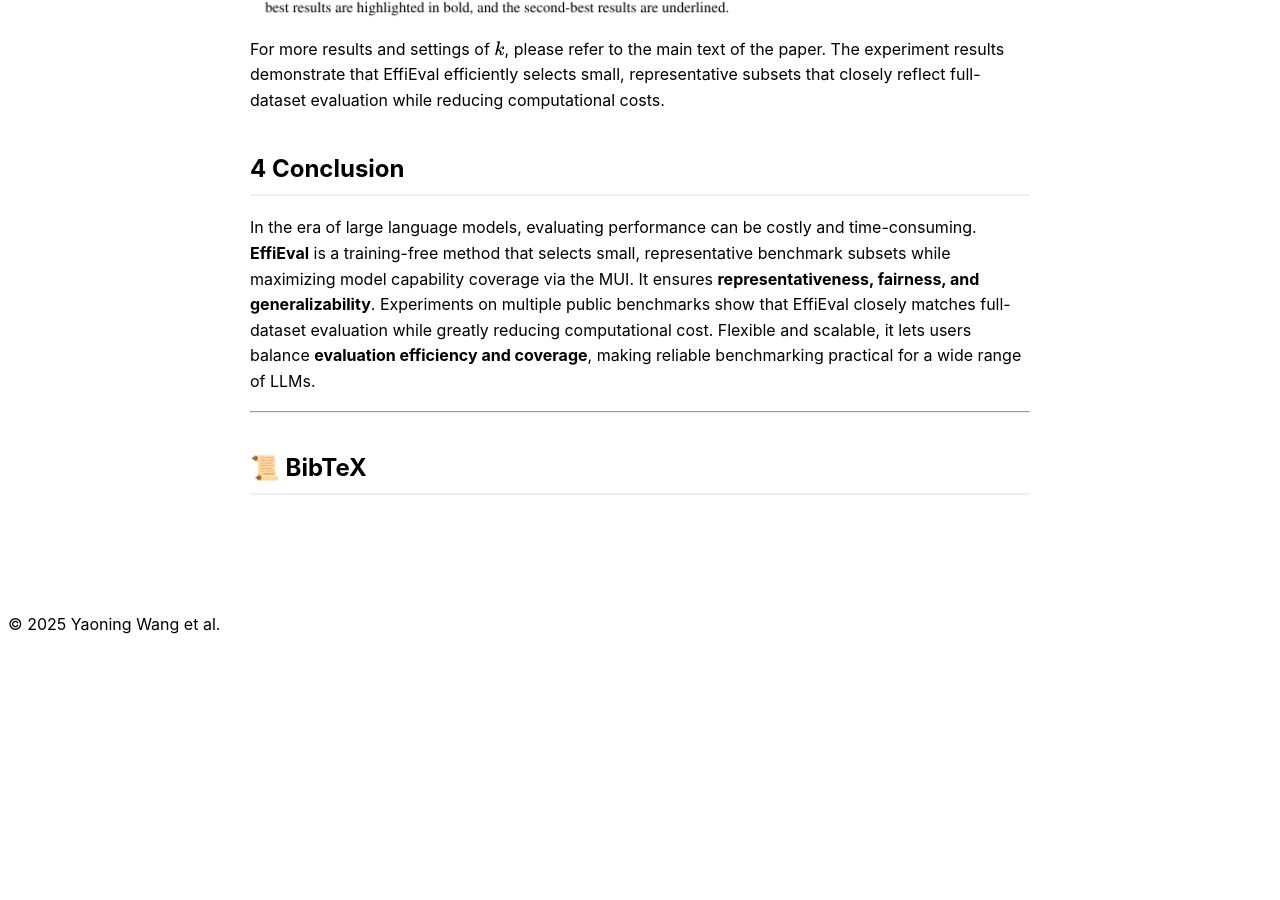
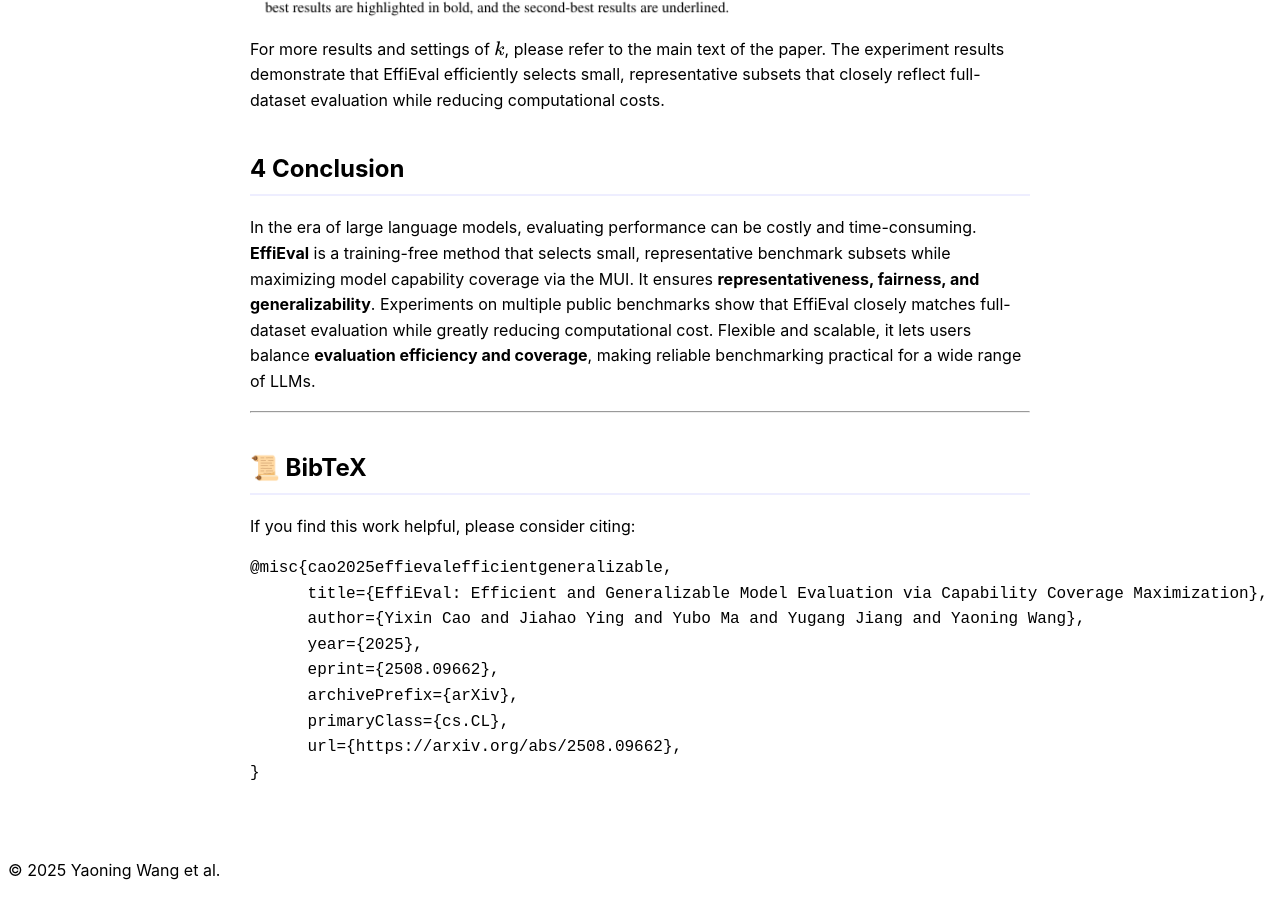
Before and after one commit to Castria-cn/EffiEval-homepage, a Jekyll site: the page built from index.md, in a window 1280 px wide and 900 px high, scrolled down 2355 px. Built offline with Jekyll 4.4.1, drawn with Linux system fonts in a browser that asks for light colours; before the commit the page ends 3009 px from its top, so only the background shows below that.

Commit message:
update citation

````diff
--- a/index.md
+++ b/index.md
@@ -62,6 +62,16 @@ In the era of large language models, evaluating performance can be costly and ti
 
 ## 📜 BibTeX
 
+If you find this work helpful, please consider citing:
+
 ```bibtex
-
+@misc{cao2025effievalefficientgeneralizable,
+      title={EffiEval: Efficient and Generalizable Model Evaluation via Capability Coverage Maximization},
+      author={Yixin Cao and Jiahao Ying and Yubo Ma and Yugang Jiang and Yaoning Wang},
+      year={2025},
+      eprint={2508.09662},
+      archivePrefix={arXiv},
+      primaryClass={cs.CL},
+      url={https://arxiv.org/abs/2508.09662},
+}
 ```
````
